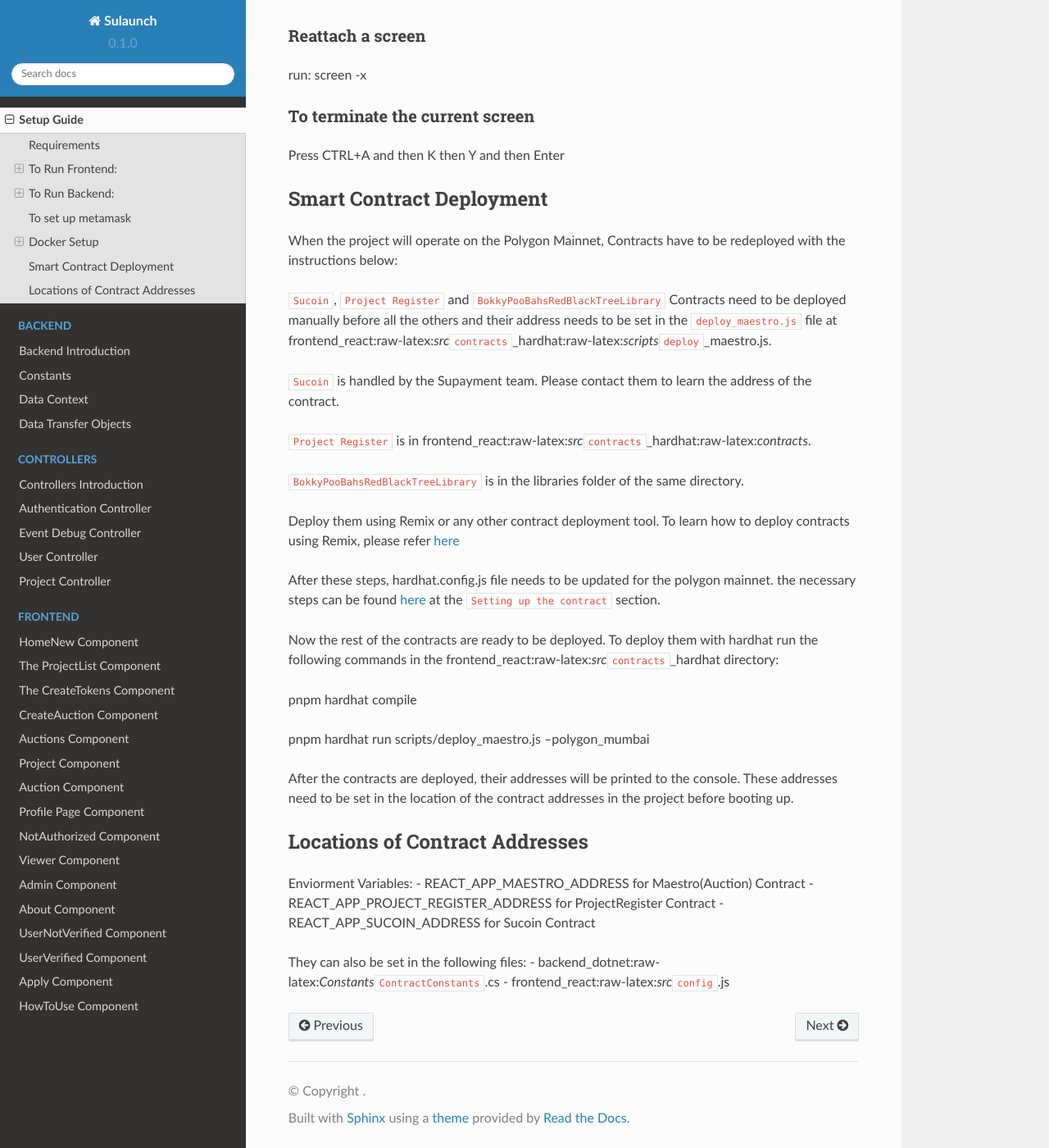
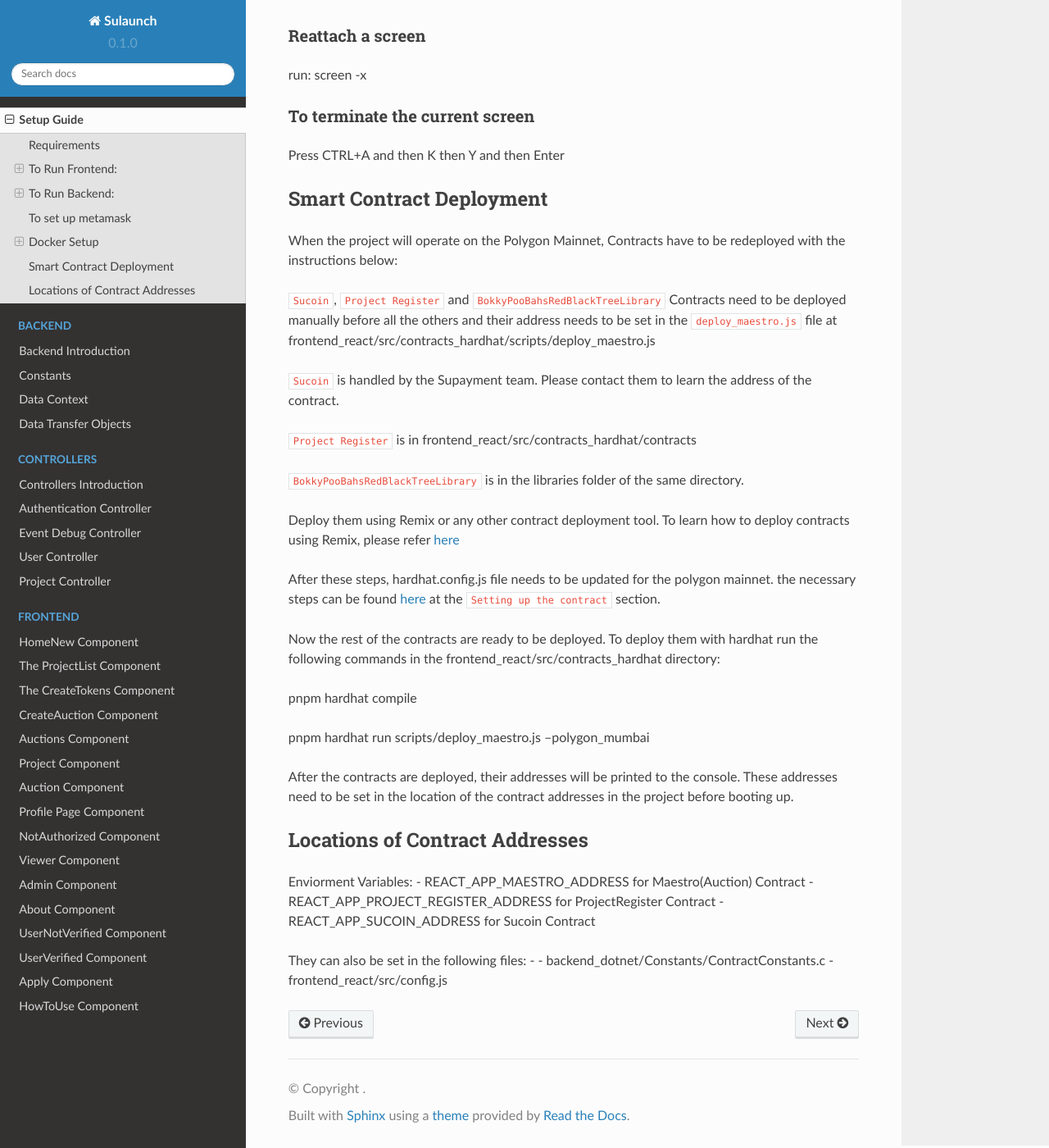
Before and after one commit to umutondersu/sulaunch-doc, a Sphinx documentation site: the page built from docs/source/setup.rst, in a window 1280 px wide and 1400 px high, scrolled down 2326 px. Shown: the whole window at 82% size. Built offline with Sphinx 7.4.7 and the Read the Docs theme 2.0.0, drawn with Linux system fonts in a browser that asks for light colours; cross-references to code outside the pages are shown as plain code.

Commit message:
Umutondersu-patch-1 (#28)
setup fixes

```diff
--- a/docs/source/setup.rst
+++ b/docs/source/setup.rst
@@ -44,10 +44,11 @@
 
 Create a wallet Go to settings -> networks -> Add a network
 
-Network Name: Mumbai Testnet (Optional) New RPC URL:
-https://polygon-mumbai.infura.io/v3/4458cf4d1689497b9a38b1d6bbf05e78
-Chain ID: 80001 Currency Symbol: MATIC Block Explorer URL (optional):
-https://mumbai.polygonscan.com
+Network Name: Mumbai Testnet (Optional)
+New RPC URL: https://polygon-mumbai.infura.io/v3/4458cf4d1689497b9a38b1d6bbf05e78
+Chain ID: 80001
+Currency Symbol: MATIC
+Block Explorer URL (optional): https://mumbai.polygonscan.com
 
 After the network, go to assets -> Import Tokens and enter the current
 address of SUCoin.
@@ -129,13 +130,12 @@
 ``Sucoin``, ``Project Register`` and ``BokkyPooBahsRedBlackTreeLibrary``
 Contracts need to be deployed manually before all the others and their
 address needs to be set in the ``deploy_maestro.js`` file at
-frontend_react:raw-latex:`\src`:raw-latex:`\contracts`\_hardhat:raw-latex:`\scripts`:raw-latex:`\deploy`\_maestro.js.
+frontend_react/src/contracts_hardhat/scripts/deploy_maestro.js
 
 ``Sucoin`` is handled by the Supayment team. Please contact them to
 learn the address of the contract.
 
-``Project Register`` is in
-frontend_react:raw-latex:`\src`:raw-latex:`\contracts`\_hardhat:raw-latex:`\contracts`.
+``Project Register`` is in frontend_react/src/contracts_hardhat/contracts
 
 ``BokkyPooBahsRedBlackTreeLibrary`` is in the libraries folder of the
 same directory.
@@ -151,8 +151,7 @@
 
 Now the rest of the contracts are ready to be deployed. To deploy them
 with hardhat run the following commands in the
-frontend_react:raw-latex:`\src`:raw-latex:`\contracts`\_hardhat
-directory:
+frontend_react/src/contracts_hardhat directory:
 
 pnpm hardhat compile
 
@@ -164,11 +163,11 @@
 
 Locations of Contract Addresses
 -------------------------------
-
-Enviorment Variables: - REACT_APP_MAESTRO_ADDRESS for Maestro(Auction)
-Contract - REACT_APP_PROJECT_REGISTER_ADDRESS for ProjectRegister
-Contract - REACT_APP_SUCOIN_ADDRESS for Sucoin Contract
+Enviorment Variables:
+-  REACT_APP_MAESTRO_ADDRESS for Maestro(Auction) Contract
+-  REACT_APP_PROJECT_REGISTER_ADDRESS for ProjectRegister Contract
+-  REACT_APP_SUCOIN_ADDRESS for Sucoin Contract
 
 They can also be set in the following files: -
-backend_dotnet:raw-latex:`\Constants`:raw-latex:`\ContractConstants`.cs
-- frontend_react:raw-latex:`\src`:raw-latex:`\config`.js
+-  backend_dotnet/Constants/ContractConstants.c
+-  frontend_react/src/config.js
```
